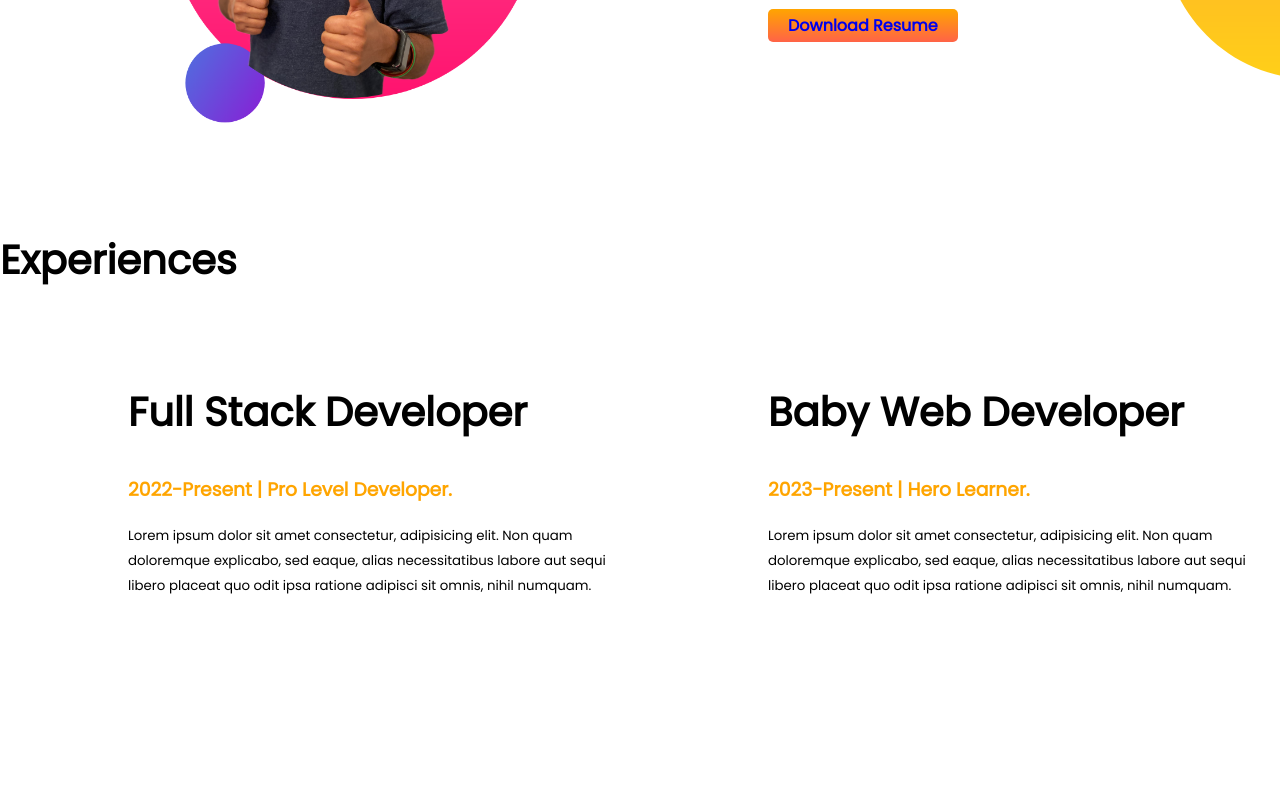
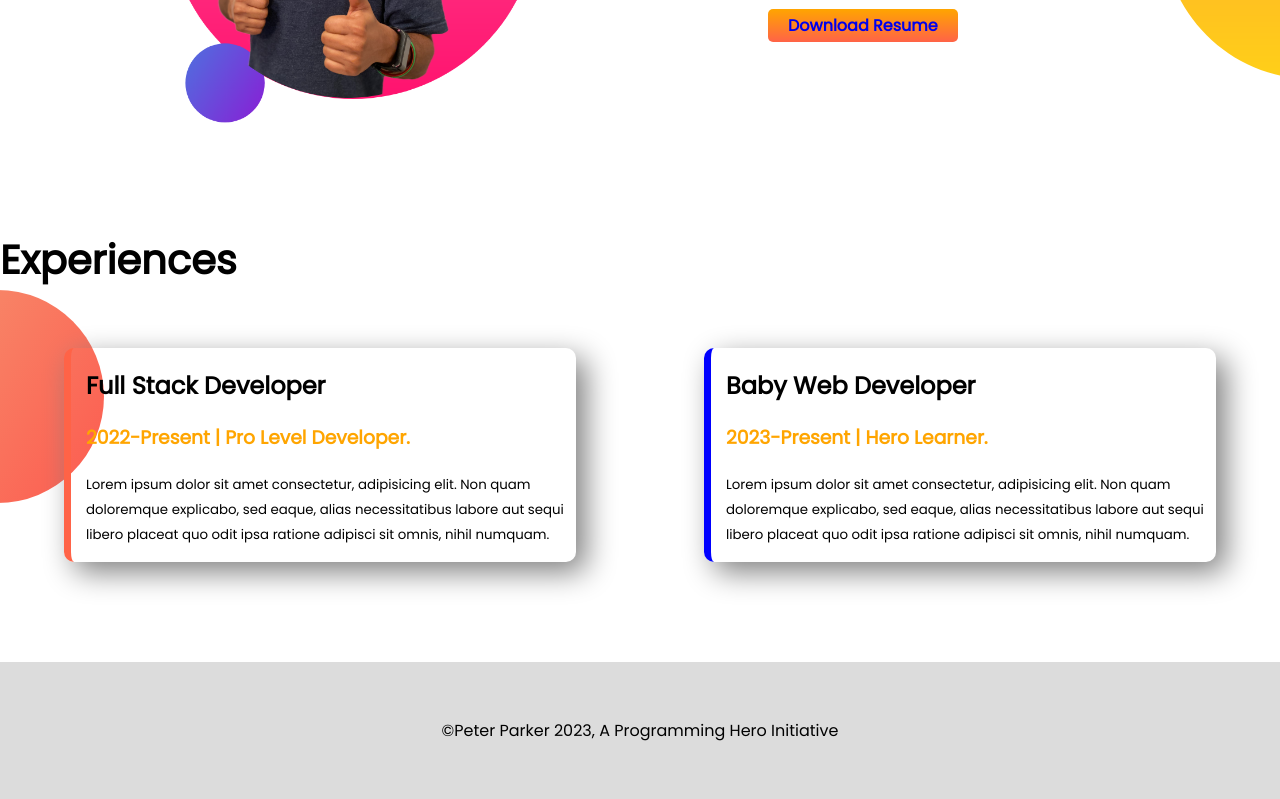
Before and after one commit to chinno0007/-web-developer-portfolio, a plain HTML site: page index.html in a window 1280 px wide. Shown: the part 784-1583 px from the top of the page. Before the commit the page ends 1497 px from the top, so only its background shows below. Drawn offline with Linux system fonts and the light colour scheme.

Commit message:
Footer Added

```diff
--- a/index.html
+++ b/index.html
@@ -55,8 +55,8 @@
         <h1>Experiences</h1><br>
 
         <div class="flexible-container">
-            <div class="half-width">
-                <h1>Full Stack Developer</h1>
+            <div class="experience-item" id="full-dev">
+                <h2>Full Stack Developer</h2>
                 <h3><span class="PeterParker">2022-Present | Pro Level Developer.</span></h3>
                 <p><small>Lorem ipsum dolor sit amet consectetur, adipisicing elit. Non quam doloremque explicabo, sed
                         eaque, alias necessitatibus labore aut sequi libero placeat quo odit ipsa ratione adipisci sit
@@ -64,8 +64,8 @@
 
             </div>
 
-            <div class="half-width">
-                <h1>Baby Web Developer</h1>
+            <div class="experience-item" id="baby-dev">
+                <h2>Baby Web Developer</h2>
                 <h3><span class="PeterParker">2023-Present | Hero Learner.</span></h3>
                 <p><small>Lorem ipsum dolor sit amet consectetur, adipisicing elit. Non quam doloremque explicabo, sed
                         eaque, alias necessitatibus labore aut sequi libero placeat quo odit ipsa ratione adipisci sit
@@ -74,6 +74,11 @@
         </div>
     </section>
 
+
+
+    <footer>
+        <p>&copy;Peter Parker 2023, A Programming Hero Initiative</p>
+    </footer>
 </body>
 
 </html>
--- a/style.css
+++ b/style.css
@@ -55,4 +55,33 @@ h1 {
 
 /* experience-area */
 
-.experience-area {}
+.experience-area {
+    background-image: url(images/exp-bg.png);
+    background-repeat: no-repeat;
+    background-position: left;
+}
+
+.experience-item {
+    width: 40%;
+    margin-left: 5%;
+    margin-right: 5%;
+    padding-left: 15px;
+    border-radius: 10px;
+    box-shadow: 10px 10px 30px gray;
+
+}
+
+#full-dev {
+    border-left: 7px solid tomato;
+}
+
+#baby-dev {
+    border-left: 7px solid blue;
+}
+
+footer {
+    text-align: center;
+    padding: 40px;
+    background-color: gainsboro;
+
+}
```
